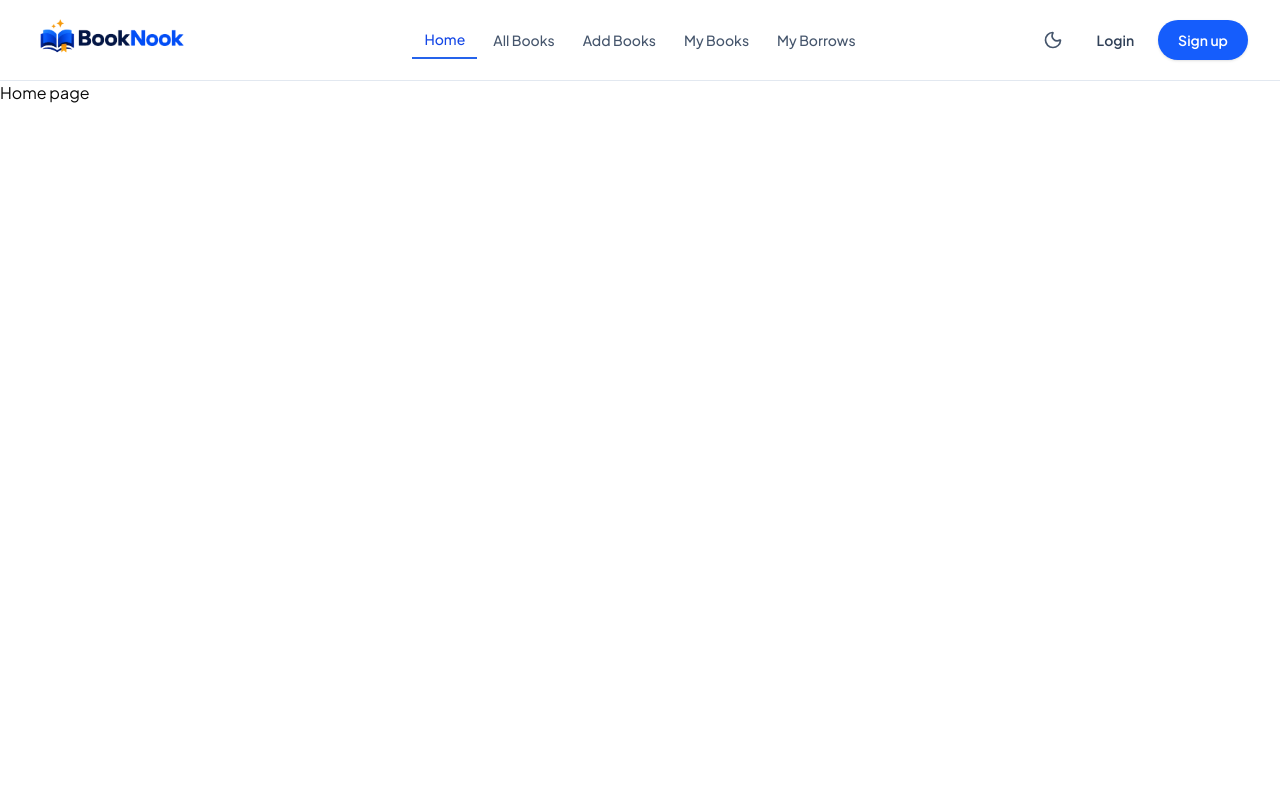
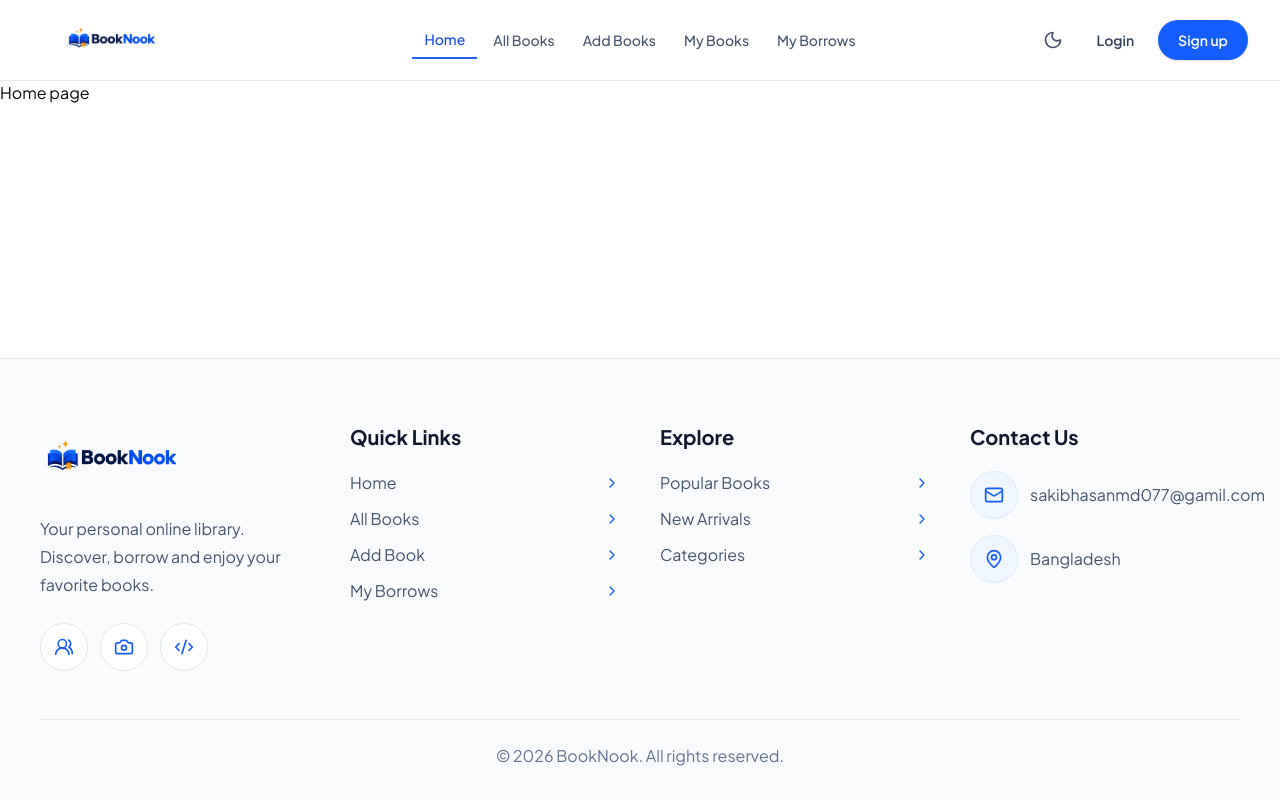
Before and after one commit to sakibhasan077/book-nook-client, a Next.js app: page / in a window 1280 px wide. Built offline with nearby package versions, Linux system fonts and the light colour scheme.

Commit message:
add Footer component with branding, quick links, explore section, and contact information

```diff
--- a/src/app/layout.tsx
+++ b/src/app/layout.tsx
@@ -2,6 +2,7 @@ import type { Metadata } from "next";
 import { Plus_Jakarta_Sans } from "next/font/google";
 import "./globals.css";
 import Navbar from "@/components/layout/Navbar";
+import Footer from "@/components/layout/Footer";
 
 const plusJakartaSans = Plus_Jakarta_Sans({
   subsets: ["latin"],
@@ -26,7 +27,7 @@ export default function RootLayout({ children }: LayoutProps<"/">) {
       <body className="min-h-full flex flex-col">
         <Navbar />
         <main className="flex-1">{children}</main>
-
+        <Footer />
       </body>
     </html>
   );
--- /dev/null
+++ b/src/components/layout/Footer.tsx
@@ -0,0 +1,175 @@
+import Image from "next/image";
+import Link from "next/link";
+import {
+  Camera,
+  ChevronRight,
+  Code2,
+  Mail,
+  MapPin,
+  UsersRound,
+} from "lucide-react";
+
+export default function Footer() {
+  return (
+    <footer className="border-t border-slate-200 bg-slate-50 text-slate-900 transition-colors dark:border-slate-800 dark:bg-[#06152b] dark:text-slate-100">
+      <div className="mx-auto max-w-7xl px-5 pb-8 pt-12 sm:px-8 sm:pt-14 lg:px-10 lg:pt-16">
+        <div className="grid grid-cols-1 gap-10 sm:grid-cols-2 sm:gap-x-12 sm:gap-y-12 lg:grid-cols-4 lg:gap-10">
+          <section aria-labelledby="footer-brand">
+            <div className="relative mb-5 h-[72px] w-[190px]">
+              <Image
+                src="/image/logo.png"
+                alt="BookNook"
+                fill
+                sizes="190px"
+                className="object-contain object-left dark:hidden"
+              />
+              <Image
+                src="/image/dark-theme-logo-removebg-preview.png"
+                alt="BookNook"
+                fill
+                sizes="190px"
+                className="hidden object-contain object-left dark:block"
+              />
+            </div>
+            <h2 id="footer-brand" className="sr-only">
+              BookNook
+            </h2>
+            <p className="max-w-xs text-sm leading-7 text-slate-600 dark:text-slate-400 sm:text-base">
+              Your personal online library. Discover, borrow and enjoy your
+              favorite books.
+            </p>
+
+            <div className="mt-6 flex items-center gap-3" aria-label="Social links">
+              <span className="flex size-12 items-center justify-center rounded-full border border-slate-200 bg-white text-blue-600 dark:border-slate-700 dark:bg-slate-900/60 dark:text-blue-400">
+                <UsersRound className="size-5" aria-hidden="true" />
+              </span>
+              <span className="flex size-12 items-center justify-center rounded-full border border-slate-200 bg-white text-blue-600 dark:border-slate-700 dark:bg-slate-900/60 dark:text-blue-400">
+                <Camera className="size-5" aria-hidden="true" />
+              </span>
+              <span className="flex size-12 items-center justify-center rounded-full border border-slate-200 bg-white text-blue-600 dark:border-slate-700 dark:bg-slate-900/60 dark:text-blue-400">
+                <Code2 className="size-5" aria-hidden="true" />
+              </span>
+            </div>
+          </section>
+
+          <section aria-labelledby="footer-quick-links">
+            <h2
+              id="footer-quick-links"
+              className="mb-5 text-lg font-bold text-slate-900 dark:text-white sm:text-xl"
+            >
+              Quick Links
+            </h2>
+            <ul className="space-y-3">
+              <li>
+                <Link
+                  href="/"
+                  className="group flex items-center justify-between gap-3 text-sm text-slate-600 transition-colors hover:text-blue-600 dark:text-slate-300 dark:hover:text-blue-400 sm:text-base"
+                >
+                  <span>Home</span>
+                  <ChevronRight className="size-4 text-blue-600 transition-transform group-hover:translate-x-1 dark:text-blue-400" />
+                </Link>
+              </li>
+              <li>
+                <Link
+                  href="/books"
+                  className="group flex items-center justify-between gap-3 text-sm text-slate-600 transition-colors hover:text-blue-600 dark:text-slate-300 dark:hover:text-blue-400 sm:text-base"
+                >
+                  <span>All Books</span>
+                  <ChevronRight className="size-4 text-blue-600 transition-transform group-hover:translate-x-1 dark:text-blue-400" />
+                </Link>
+              </li>
+              <li>
+                <Link
+                  href="/add-books"
+                  className="group flex items-center justify-between gap-3 text-sm text-slate-600 transition-colors hover:text-blue-600 dark:text-slate-300 dark:hover:text-blue-400 sm:text-base"
+                >
+                  <span>Add Book</span>
+                  <ChevronRight className="size-4 text-blue-600 transition-transform group-hover:translate-x-1 dark:text-blue-400" />
+                </Link>
+              </li>
+              <li>
+                <Link
+                  href="/my-borrows"
+                  className="group flex items-center justify-between gap-3 text-sm text-slate-600 transition-colors hover:text-blue-600 dark:text-slate-300 dark:hover:text-blue-400 sm:text-base"
+                >
+                  <span>My Borrows</span>
+                  <ChevronRight className="size-4 text-blue-600 transition-transform group-hover:translate-x-1 dark:text-blue-400" />
+                </Link>
+              </li>
+            </ul>
+          </section>
+
+          <section aria-labelledby="footer-explore">
+            <h2
+              id="footer-explore"
+              className="mb-5 text-lg font-bold text-slate-900 dark:text-white sm:text-xl"
+            >
+              Explore
+            </h2>
+            <ul className="space-y-3">
+              <li>
+                <Link
+                  href="/books"
+                  className="group flex items-center justify-between gap-3 text-sm text-slate-600 transition-colors hover:text-blue-600 dark:text-slate-300 dark:hover:text-blue-400 sm:text-base"
+                >
+                  <span>Popular Books</span>
+                  <ChevronRight className="size-4 text-blue-600 transition-transform group-hover:translate-x-1 dark:text-blue-400" />
+                </Link>
+              </li>
+              <li>
+                <Link
+                  href="/books"
+                  className="group flex items-center justify-between gap-3 text-sm text-slate-600 transition-colors hover:text-blue-600 dark:text-slate-300 dark:hover:text-blue-400 sm:text-base"
+                >
+                  <span>New Arrivals</span>
+                  <ChevronRight className="size-4 text-blue-600 transition-transform group-hover:translate-x-1 dark:text-blue-400" />
+                </Link>
+              </li>
+              <li>
+                <Link
+                  href="/books"
+                  className="group flex items-center justify-between gap-3 text-sm text-slate-600 transition-colors hover:text-blue-600 dark:text-slate-300 dark:hover:text-blue-400 sm:text-base"
+                >
+                  <span>Categories</span>
+                  <ChevronRight className="size-4 text-blue-600 transition-transform group-hover:translate-x-1 dark:text-blue-400" />
+                </Link>
+              </li>
+            </ul>
+          </section>
+
+          <section aria-labelledby="footer-contact">
+            <h2
+              id="footer-contact"
+              className="mb-5 text-lg font-bold text-slate-900 dark:text-white sm:text-xl"
+            >
+              Contact Us
+            </h2>
+            <ul className="space-y-4">
+              <li>
+                <Link
+                  href="mailto:sakibhasanmd077@gamil.com"
+                  className="flex items-center gap-3 text-sm text-slate-600 transition-colors hover:text-blue-600 dark:text-slate-300 dark:hover:text-blue-400 sm:text-base"
+                >
+                  <span className="flex size-12 shrink-0 items-center justify-center rounded-full border border-blue-100 bg-blue-50 text-blue-600 dark:border-blue-400/15 dark:bg-blue-400/10 dark:text-blue-400">
+                    <Mail className="size-5" aria-hidden="true" />
+                  </span>
+                  <span>sakibhasanmd077@gamil.com</span>
+                </Link>
+              </li>
+              <li className="flex items-center gap-3 text-sm text-slate-600 dark:text-slate-300 sm:text-base">
+                <span className="flex size-12 shrink-0 items-center justify-center rounded-full border border-blue-100 bg-blue-50 text-blue-600 dark:border-blue-400/15 dark:bg-blue-400/10 dark:text-blue-400">
+                  <MapPin className="size-5" aria-hidden="true" />
+                </span>
+                <span>Bangladesh</span>
+              </li>
+            </ul>
+          </section>
+        </div>
+
+        <div className="mt-10 border-t border-slate-200 pt-5 text-center text-sm text-slate-500 dark:border-slate-800 dark:text-slate-400 sm:mt-12 sm:pt-6 sm:text-base">
+          © 2026 BookNook. All rights reserved.
+        </div>
+      </div>
+    </footer>
+  );
+}
--- a/src/components/layout/Navbar.tsx
+++ b/src/components/layout/Navbar.tsx
@@ -55,7 +55,7 @@ export default function Navbar() {
             href="/"
             aria-label="BookNook home"
             onClick={closeMenu}
-            className="relative block h-12 w-36 overflow-hidden rounded-lg bg-white sm:w-40"
+            className="relative block h-12 w-36 overflow-hidden rounded-lg bg-white dark:bg-transparent sm:w-40"
           >
             <Image
               src="/image/logo.png"
@@ -63,7 +63,15 @@ export default function Navbar() {
               fill
               priority
               sizes="(max-width: 640px) 144px, 160px"
-              className="object-cover"
+              className="object-contain dark:hidden"
+            />
+            <Image
+              src="/image/dark-theme-logo-removebg-preview.png"
+              alt="BookNook"
+              fill
+              priority
+              sizes="(max-width: 640px) 144px, 160px"
+              className="hidden object-contain dark:block"
             />
           </Link>
 
```
Also changed, not shown: public/image/dark-theme-logo-removebg-preview.png (added).
